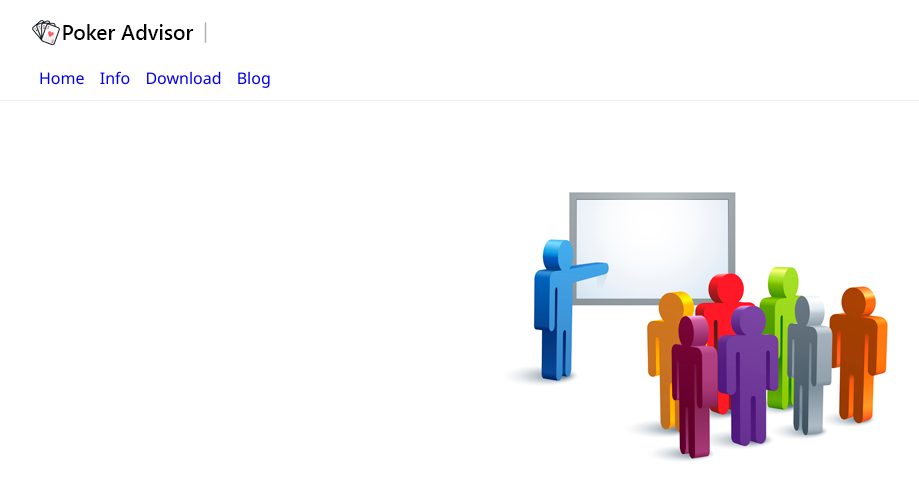
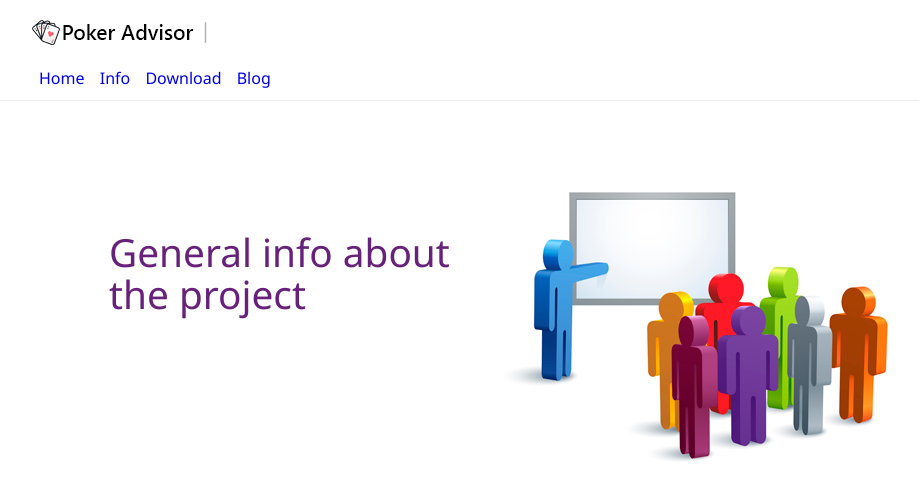
Before and after one commit to Favicon88/poker-1, a Jekyll site: the page built from advisor/info/index.html, in a window 1280 px wide. Shown: the top 500 px of the page, without its empty margins (139-1058 px from the left). Built offline with Jekyll 4.4.1, drawn with Linux system fonts in a browser that asks for light colours.

Commit message:
Download and Blog pages added to project. Some small fixes performed on other pages ..

```diff
--- a/advisor/index.html
+++ b/advisor/index.html
@@ -54,7 +54,7 @@ redirect_from: /
 					<div class="blogPostSummaryText">
 						<p>To estimate the project download free technology preview version of the app.</p>
 						<p>The project is still in development stage so current version is intended only to demostrate the concept, so you can evaluate ideas implemented, and give us your feedback about how to develop the project so that it will fully meet your expectations.</p>
-						<p>App doesn't require installation - just run Advisor.exe and program will start work ...</p>
+						<p>App <b>doesn't require installation</b> - just run Advisor.exe and program will start work ...</p>
 					</div>
 					<div class="blogPostSummaryLink">
 						<a>Read more and download</a>
--- a/advisor/info/index.html
+++ b/advisor/info/index.html
@@ -6,8 +6,8 @@ redirect_from: /
 
 <article>
 	<section class="headerSection">
-		<div class="content">
-			<img src="{{ site.baseurl }}/img/ProjectGeneralInfo.png" />
+		<div class="content generalInfoHeader" style="background-image: url('{{ site.baseurl }}/img/ProjectGeneralInfo.png'); height: 339px;">
+			<h1>General info about the project</h1>
 		</div>
 	</section>
 </article>
--- a/css/style.css
+++ b/css/style.css
@@ -192,3 +192,14 @@ div.rightImage .blogPostSummaryContent {
 	background-color: #68217A;
 	margin-top: 25px;
 }
+
+.generalInfoHeader {
+	background-position: right center;
+	background-repeat: no-repeat;
+}
+
+.generalInfoHeader h1 {
+	padding-top: 80px;
+	padding-left: 80px;
+	width: 350px;
+}
```
Also changed, not shown: advisor/blog/index.html (added, +13 -0 lines), advisor/download/index.html (added, +13 -0 lines).
